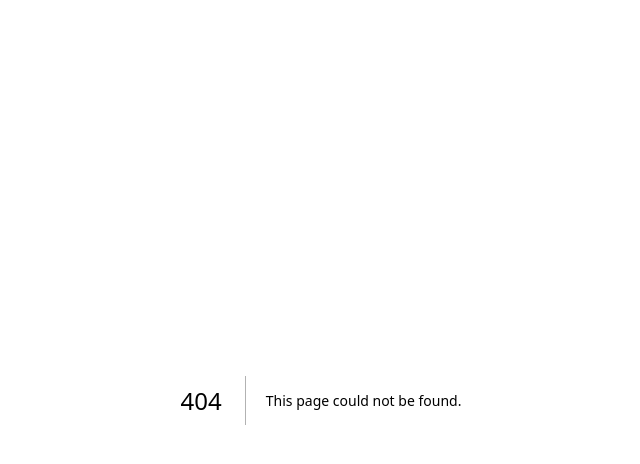
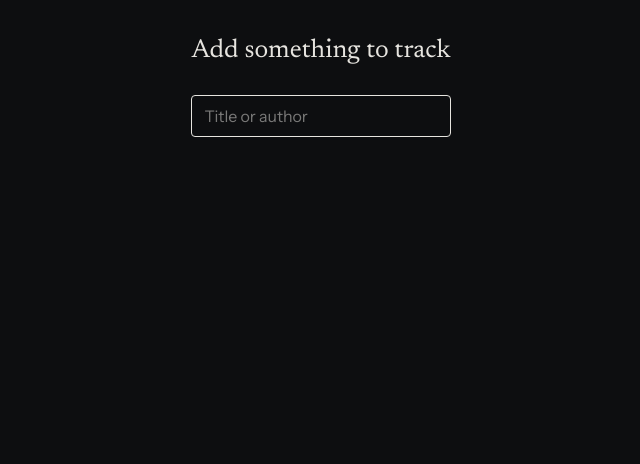
Before and after one commit to miishat/overdue, a Next.js app: page /search in a window 1280 px wide. Before the commit this address had no page. Shown: the top 464 px of the page, without its empty margins (319-959 px from the left). Built offline with nearby package versions, Linux system fonts and the light colour scheme.

Commit message:
feat: move search to its own route now the shelf owns home

```diff
--- /dev/null
+++ b/src/app/search/page.tsx
@@ -0,0 +1,22 @@
+"use client";
+
+import { useState } from "react";
+import { SearchBox } from "@/components/SearchBox";
+import { TrackPrompt } from "@/components/TrackPrompt";
+import type { ResolvedBook } from "@/resolution/resolve";
+
+export default function SearchPage() {
+  const [selected, setSelected] = useState<ResolvedBook | null>(null);
+
+  return (
+    <main className="mx-auto max-w-3xl px-4 py-8">
+      <h1 className="mb-6 font-display text-[26px] text-body">
+        Add something to track
+      </h1>
+      <SearchBox onSelect={setSelected} />
+      {selected ? (
+        <TrackPrompt book={selected} onDone={() => setSelected(null)} />
+      ) : null}
+    </main>
+  );
+}
```
Also changed, not shown: 2 other files (tests, documents, lock files or other folders).
